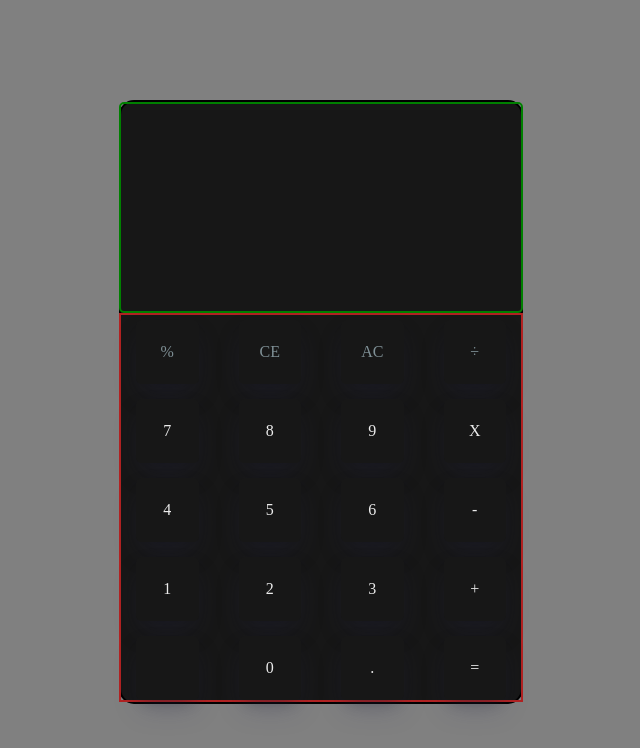
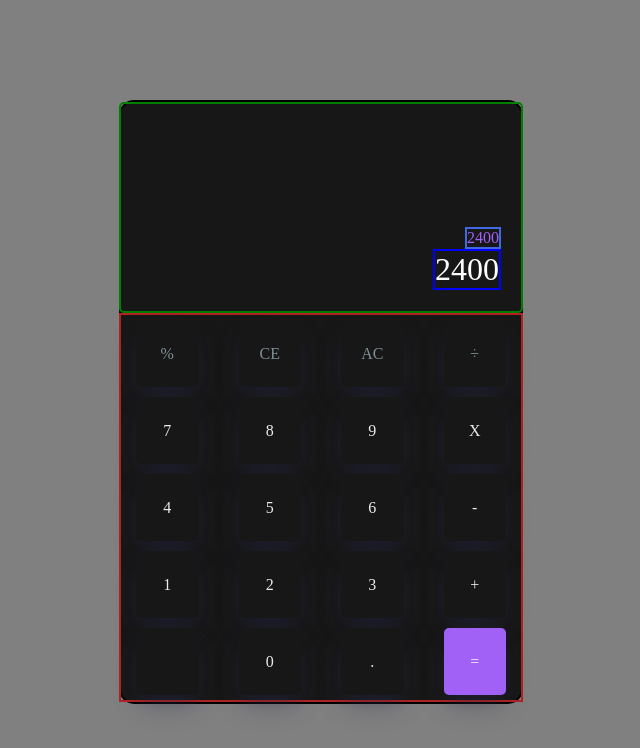
Before and after one commit to Y0shicon/Calculator, a website: page src/index.html in a window 1280 px wide. Shown: the whole page, without its empty margins (319-959 px from the left). Drawn offline with Linux system fonts and the light colour scheme.

Commit message:
Added a bit of the top display

```diff
--- a/src/index.html
+++ b/src/index.html
@@ -1,15 +1,20 @@
 <!DOCTYPE html>
 <html lang="en">
   <head>
-    <meta charset="UTF-8">
+    <meta charset="UTF-8" />
     <title>Calculator</title>
-    <link rel="stylesheet" href="style.css">
+    <link rel="stylesheet" href="style.css" />
   </head>
   <body>
     <div class="calculatorContainer">
       <!-- Upper Portion -->
       <div class="topView">
-
+        <div class="activeDisplay"><span>
+            2400
+        </span></div>
+        <div class="historyDisplay"><span>
+            2400
+        </span></div>
       </div>
 
       <!-- Lower Portion -->
@@ -75,8 +80,7 @@
           <span>=</span>
         </div>
       </div>
-
     </div>
   </body>
-<style src = "js/app.js" > </style>
+  <style src="js/app.js"></style>
 </html>
--- a/src/js/app.js
+++ b/src/js/app.js
@@ -1,4 +1,7 @@
 "use strict";
-const obj = { width: 10, height: 15 };
-const area = obj.width * obj.height;
+// assigning number to each number
+// function
+// function numBut(num: number) {
+//     return function();
+// }
 //# sourceMappingURL=app.js.map
--- a/src/sass/style.scss
+++ b/src/sass/style.scss
@@ -49,14 +49,49 @@ body {
     grid-template-columns: repeat(4, 1fr);
     grid-template-rows: repeat(5, 1fr);
     grid-column-gap: 10px;
-    grid-row-gap: 10px;
+    grid-row-gap: 0;
+  }
+}
+
+.topView{
+  position: relative;
+
+  border: 2px solid greenyellow;
+
+  height: 40%;
+  width: 100%;
+
+  .activeDisplay{
+    border: 2px solid blue;
+    position: absolute;
+    bottom: 10%;
+    right: 5%;
+
+    color: white;
+
+    span{
+      font-size: 2rem;
+    }
+  }
+
+  .historyDisplay{
+    border: 2px solid royalblue;
+    position: absolute;
+    bottom: 30%;
+    right: 5%;
+
+    color: $primary-color;
+
+    span{
+      font-size: 1rem;
+    }
   }
 }
 
 .bottomView {
   .button {
     margin-inline: 15px;
-    margin-top: 5px;
+    margin-block: 5px;
 
     // border: 2px solid black;
     border-radius: 5px;
@@ -66,7 +101,7 @@ body {
 
     background-color: $offblack;
 
-    box-shadow: rgba(50, 50, 93, 0.25) 0px 13px 27px -5px, rgba(0, 0, 0, 0.3) 0px 8px 16px -8px;
+    box-shadow: rgba(50, 50, 93, 0.45) 0px 13px 27px -5px, rgba(0, 0, 0, 0.3) 0px 8px 16px -8px;
     // box-shadow: rgba(0, 0, 0) 0em 0em 0.1em 0.1em;
     transition: box-shadow 0.2s ease;
 
@@ -82,4 +117,12 @@ body {
       color: $grey;
     }
   }
+
+  #equalBut{
+    background-color: $primary-color;
+
+    &:hover{
+      background-color: $secondary-color;
+    }
+  }
 }
--- a/src/ts/app.ts
+++ b/src/ts/app.ts
@@ -1,2 +1,7 @@
-const obj = { width: 10, height: 15 };
-const area = obj.width * obj.height;
+// assigning number to each number
+
+// function
+
+// function numBut(num: number) {
+//     return function();
+// }
```
Also changed, not shown: src/style.css, 2 other files. Lines whose indentation alone changed are shown as unchanged.
